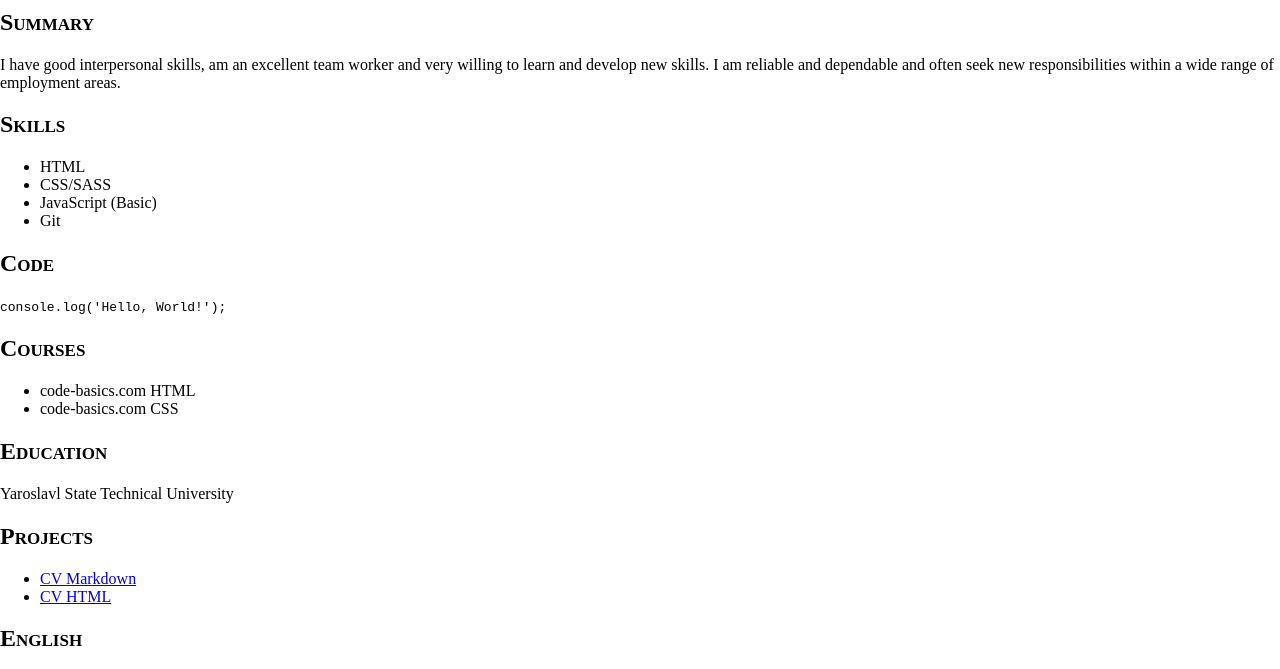
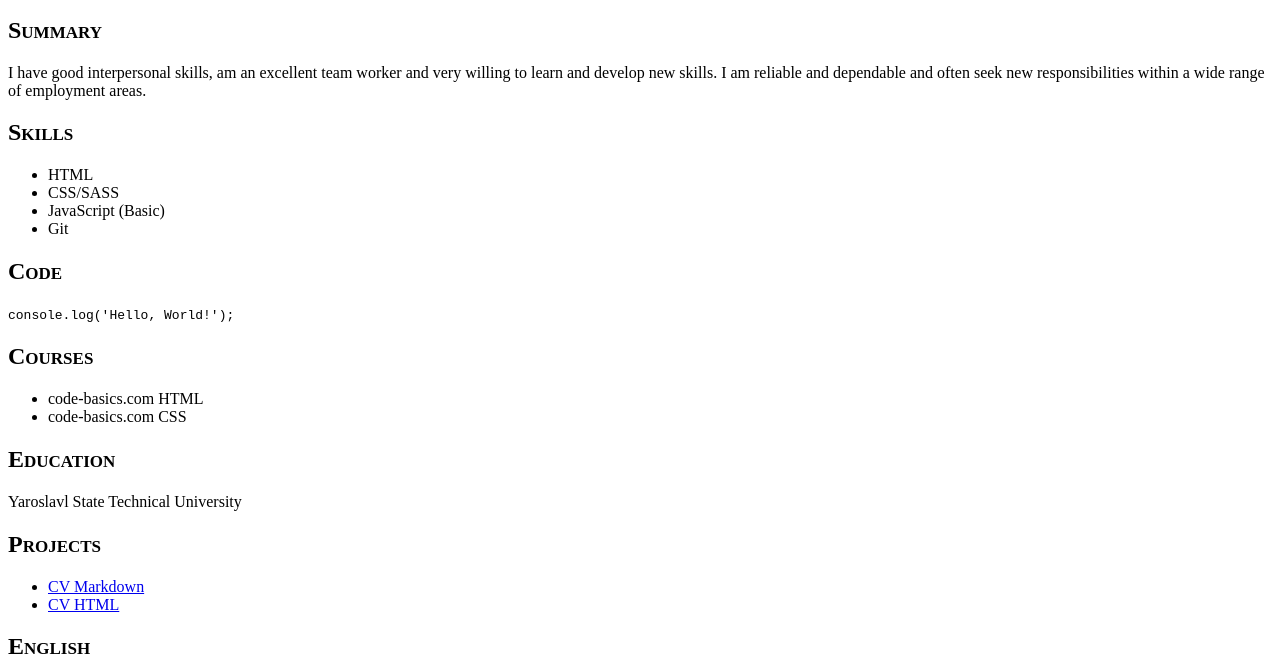
Before and after one commit to StellaIv/rsschool-cv, a plain HTML site: page index.html in a window 1280 px wide. Shown: the part 711-1380 px from the top of the page. Drawn offline with Linux system fonts and the light colour scheme.

Commit message:
fix:margin

```diff
--- a/index.html
+++ b/index.html
@@ -9,7 +9,8 @@
     <link rel="icon" href="./assets/favicon.ico">
 
 </head>
-<body class="margin">
+<body>
+<div class="container">
   <header>
   <img src="./assets/img/hAYf0.jpg" alt="avatar" width="320" height="240">
     <h1  class="bold-text">Svetlana Ivanova
@@ -80,6 +81,7 @@
     <h2 class="small-capitals" id="English">English</h2>
 
     <p>A2-B1</p>
+
   </main>
   <footer>
     <p>
@@ -90,5 +92,6 @@
      </a>
      </p>
   </footer>
+</div>
 </body>
 </html>
--- a/style.css
+++ b/style.css
@@ -18,6 +18,7 @@
     font: bold 32px Verdana, sans-serif;
     }
 
- .margin {
-        margin: auto
+.container {
+    max-width: 1440px;
+    margin: 0 auto;
     }
```
